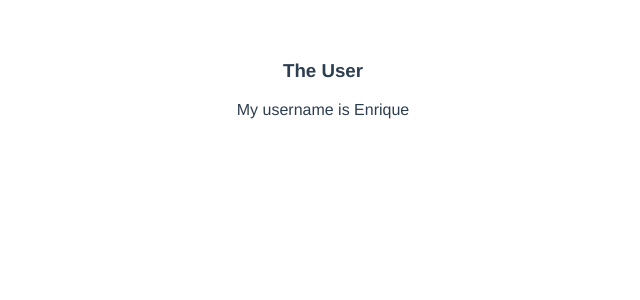
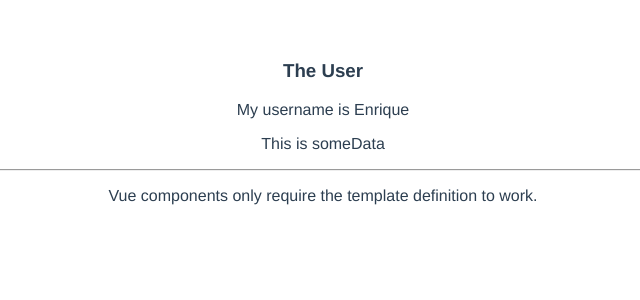
Before and after one commit to enriquesapien/vue-intro, a Vue app: page / in a window 1280 px wide. Shown: the top 300 px of the page, without its empty margins (317-957 px from the left). Built offline with nearby package versions, Linux system fonts and the light colour scheme.

Commit message:
Add custom Vue component

```diff
--- /dev/null
+++ b/src/components/Info.vue
@@ -0,0 +1,3 @@
+<template>
+    <p>Vue components only require the template definition to work.</p>
+</template>
--- a/src/components/User.vue
+++ b/src/components/User.vue
@@ -4,18 +4,33 @@
 
         <p>My username is {{ username }}</p>
 
+        <p>{{ someData }}</p>
+
+        <hr>
+
+        <app-info></app-info>
+
     </div>
 </template>
 
-<script lang="ts">
-import Vue from 'vue'
-export default Vue.extend({
+<script>
+import Info from './Info.vue'
+
+export default {
 
     name: 'user',
     props: {
         username: String
+    },
+    data() {
+        return {
+            someData: 'This is someData'
+        }
+    },
+    components: {
+        'app-info': Info
     }
-})
+}
 </script>
 
 <style>
```
